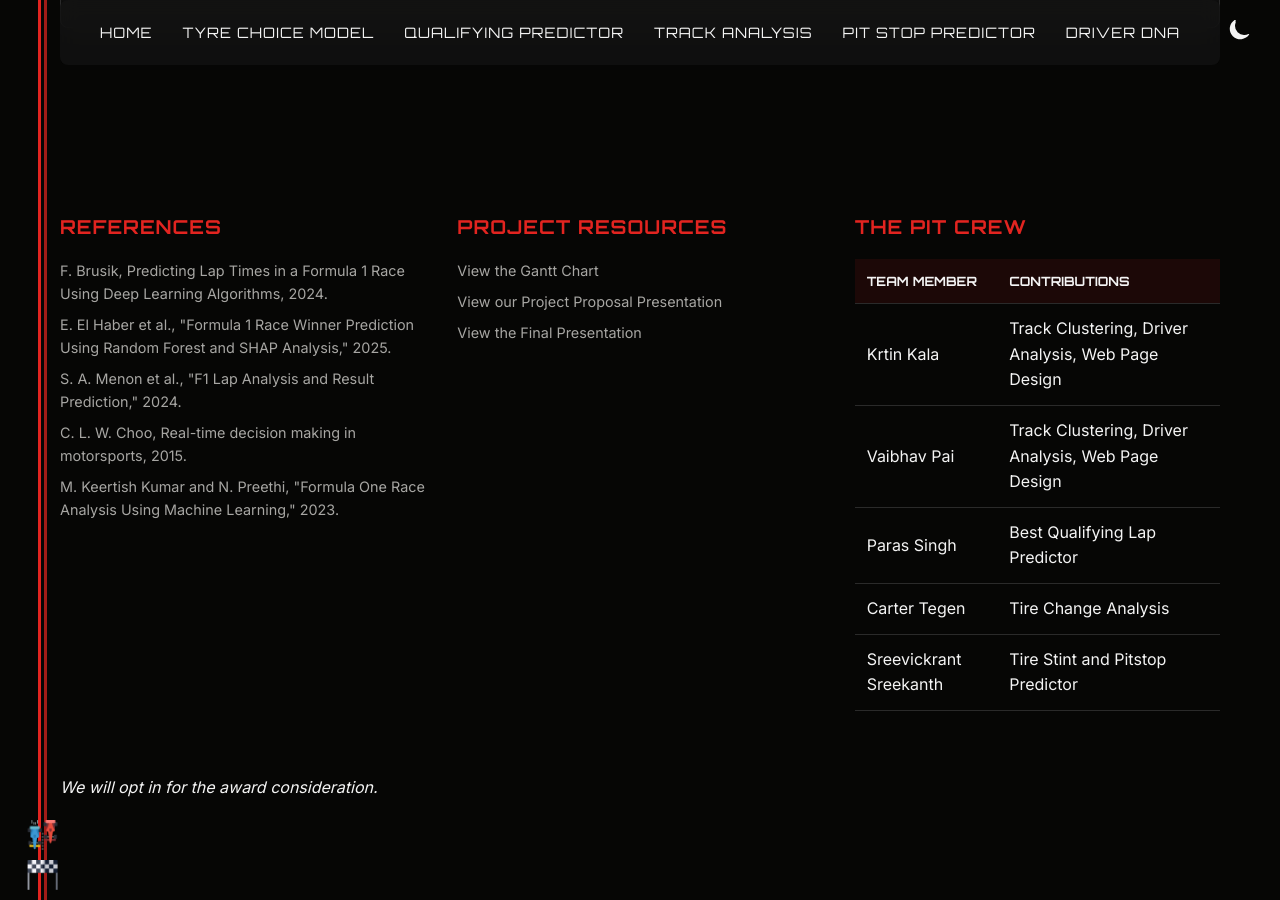
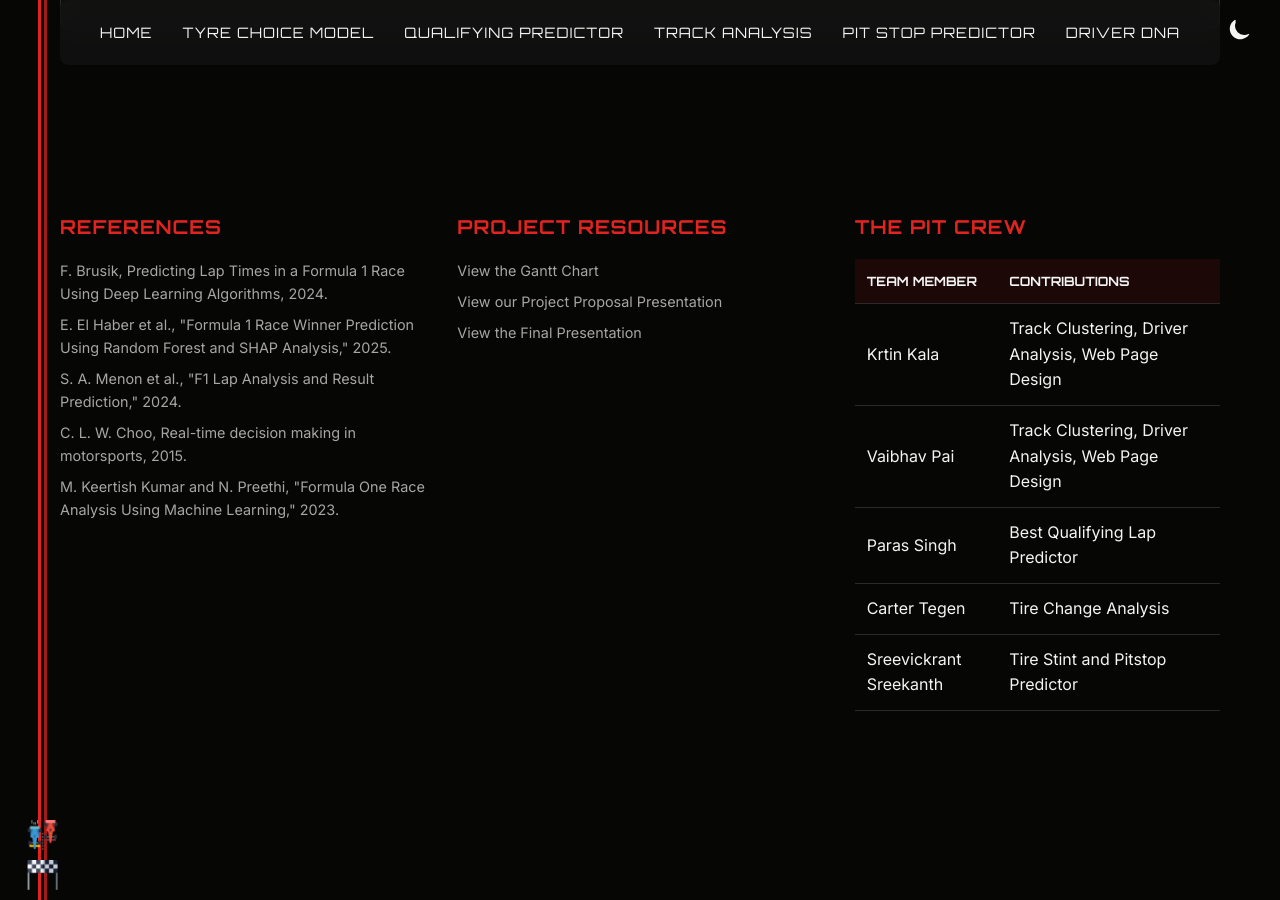
Before and after one commit to vaibhavppai/f1-pitwall-ml, a Jekyll site: the page index.html, which Jekyll copies as it is, in a window 1280 px wide and 900 px high, scrolled down 2871 px. Built offline with Jekyll 4.4.1, drawn with Linux system fonts in a browser that asks for light colours.

Commit message:
Update index.html

```diff
--- a/index.html
+++ b/index.html
@@ -169,9 +169,9 @@
         </table>
     </div>
 
-    <div class="footer-award">
+    <!-- <div class="footer-award">
         <p>We will opt in for the award consideration.</p>
-    </div>
+    </div> -->
 </footer>
 
 </main>
```
